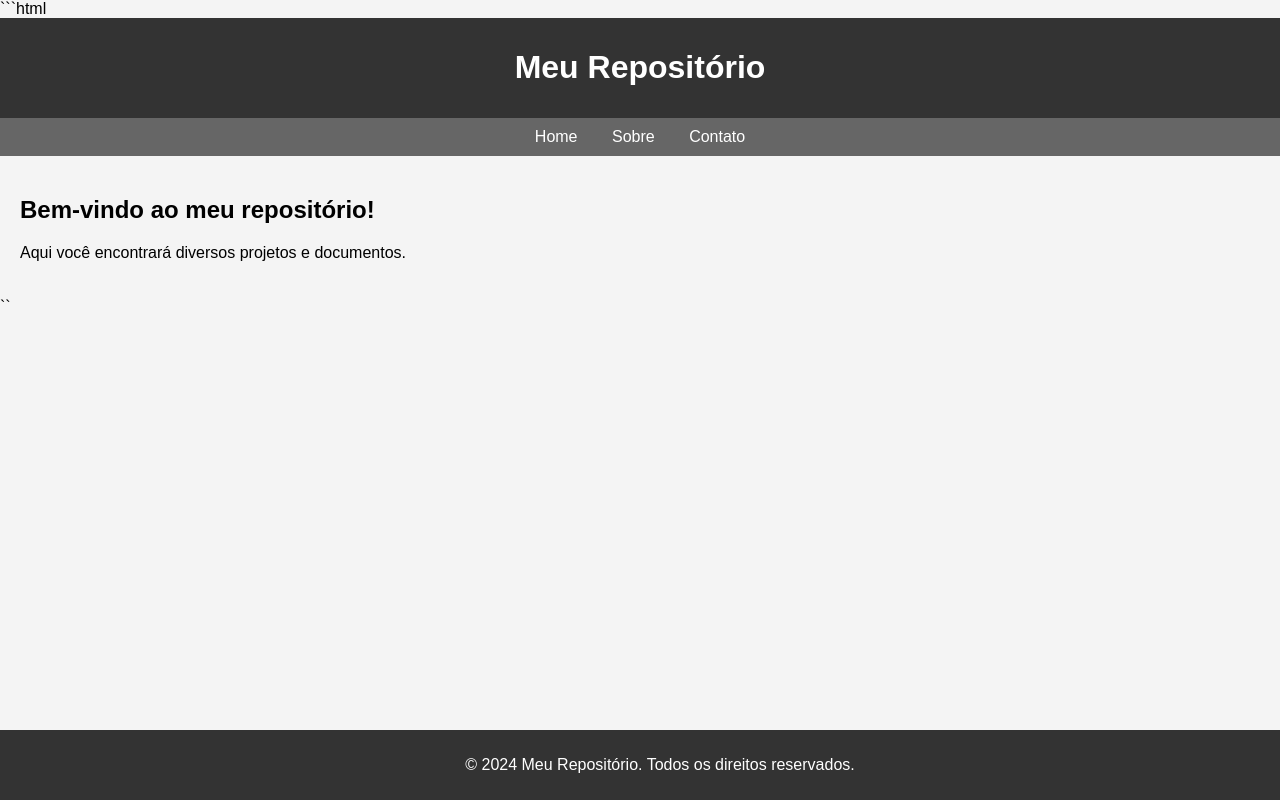
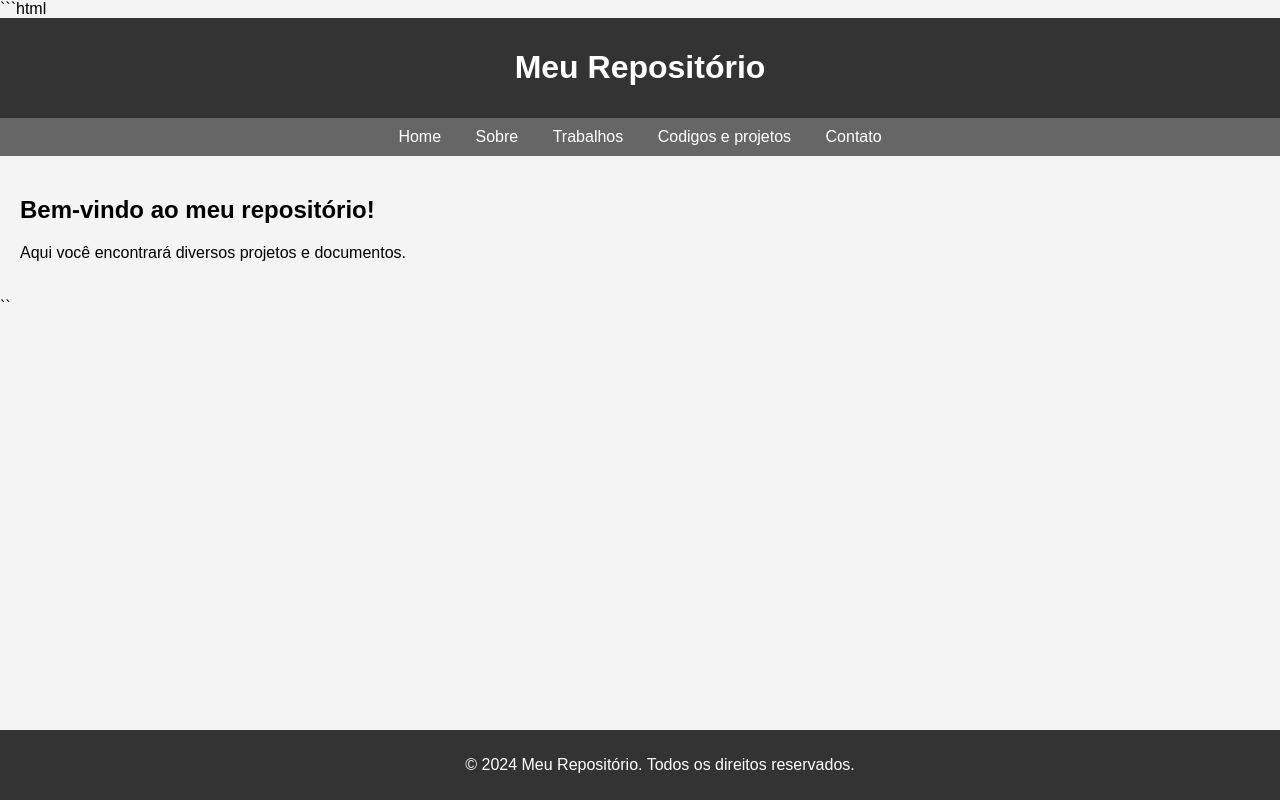
Before and after one commit to Ruanpabloband/Pagina-HTML, a plain HTML site: page Pagina HTML/index.html in a window 1280 px wide. Drawn offline with Linux system fonts and the light colour scheme.

Commit message:
Update index.html

```diff
--- a/Pagina HTML/index.html
+++ b/Pagina HTML/index.html
@@ -50,6 +50,8 @@
     <nav>
         <a href="#">Home</a>
         <a href="#">Sobre</a>
+        <a href="#">Trabalhos</a>
+        <a href="#">Codigos e projetos</a>
         <a href="#">Contato</a>
     </nav>
     <section>
```
